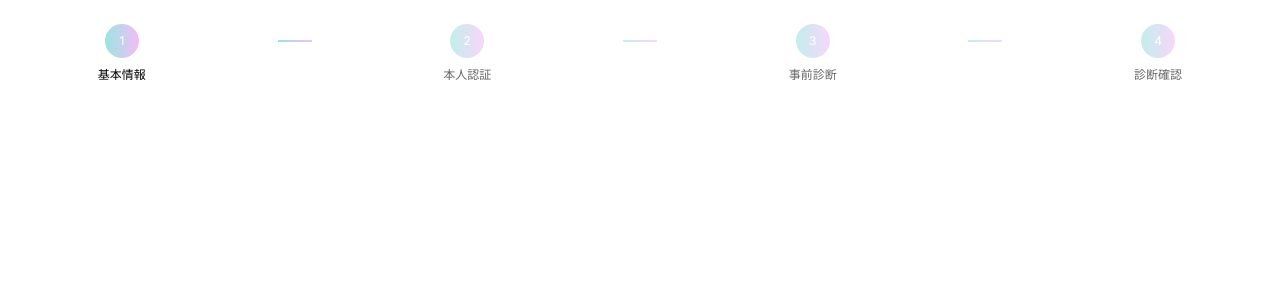
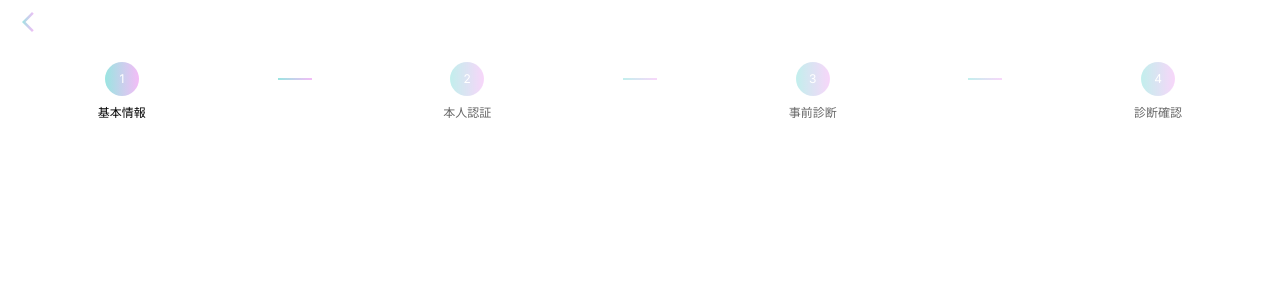
Before and after one commit to kusanohatsumi/service, a Next.js app: page / in a window 1280 px wide. Shown: the top 300 px of the page. Built offline with nearby package versions, Linux system fonts and the light colour scheme.

Commit message:
update:戻るボタンを追加
Titleに戻るボタンを追加した

```diff
--- a/app/page.tsx
+++ b/app/page.tsx
@@ -1,13 +1,13 @@
 'use client';
 
 import Navlink from '@/ui/nav_link';
-import Title from '@/ui/title';
+import Head from '@/ui/nav_head';
 
 export default function Home() {
   return (
     <>
       <main>
-        <Title>{/* ここに項目名を書く */}</Title>
+        <Head />
         <Navlink />
       </main>
     </>
--- /dev/null
+++ b/ui/nav_head.tsx
@@ -0,0 +1,44 @@
+'use client';
+
+import Image from 'next/image';
+import styled from 'styled-components';
+
+const Title = styled.h2`
+  width: 100px;
+  height: 50px;
+  line-height: 50px;
+  background: linear-gradient(
+    -90deg,
+    rgba(244, 188, 247, 1) 0%,
+    rgba(154, 229, 225, 1) 100%
+  );
+  color: transparent;
+  -webkit-background-clip: text;
+  font-size: 20px;
+  font-weight: bold;
+  text-align: center;
+  margin: 0 auto;
+`;
+const Back = styled.a`
+  position: absolute;
+  top: 20%;
+  left: 16px;
+  height: 30px;
+`;
+
+const Navhead = styled.div`
+  position: relative;
+`;
+
+export default function Head() {
+  return (
+    <>
+      <Navhead>
+        <Back href="/">
+          <Image src="/arrow_back.svg" width={24} height={24} alt="logo" />
+        </Back>
+        <Title>{/* ここに項目名を書く */}</Title>
+      </Navhead>
+    </>
+  );
+}
--- a/ui/title.tsx
+++ /dev/null
@@ -1,20 +0,0 @@
-'use client';
-
-import styled from 'styled-components';
-
-const Title = styled.h2`
-  width: 100px;
-  background: linear-gradient(
-    -90deg,
-    rgba(244, 188, 247, 1) 0%,
-    rgba(154, 229, 225, 1) 100%
-  );
-  color: transparent;
-  -webkit-background-clip: text;
-  font-size: 20px;
-  font-weight: bold;
-  text-align: center;
-  margin: 12px auto 0;
-`;
-
-export default Title;
```
Also changed, not shown: public/arrow_back.svg (added).
